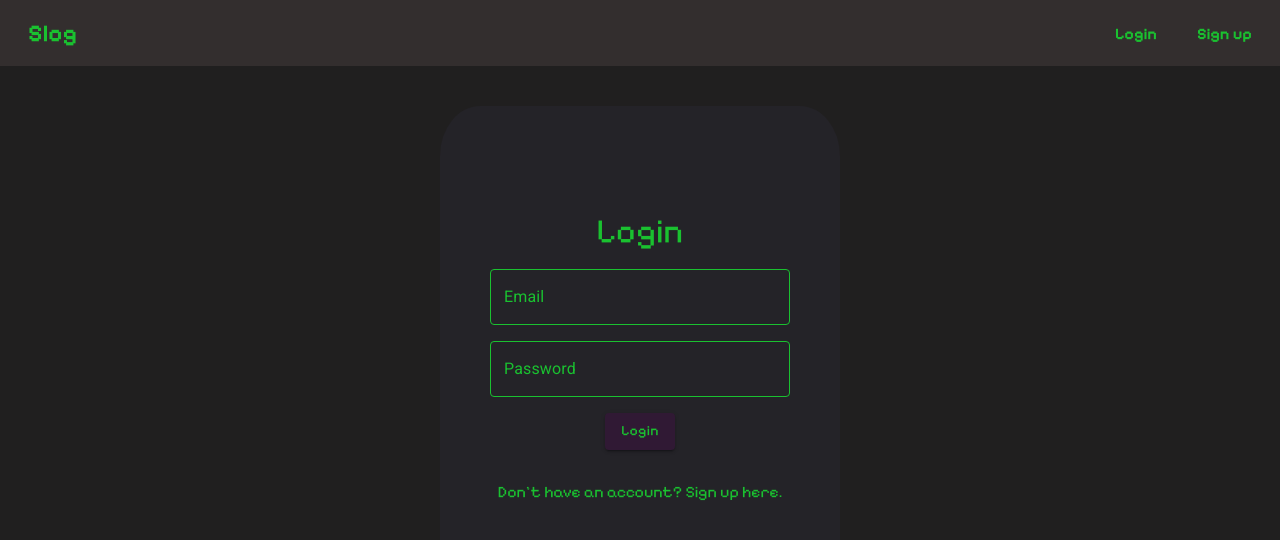
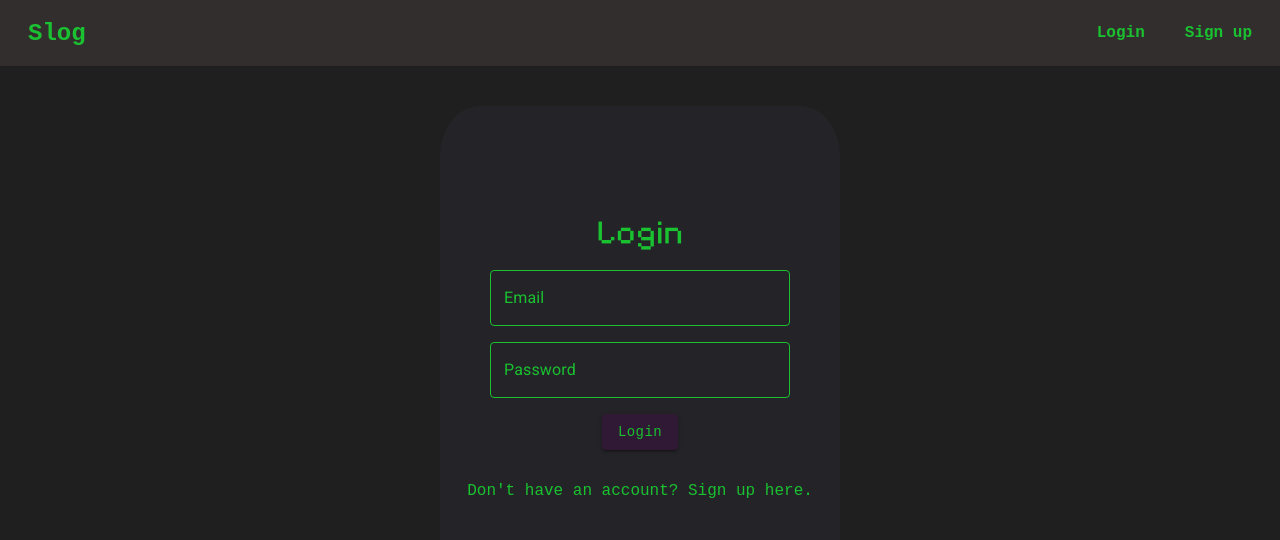
Before and after one commit to VasuB0612/Blog-app, a React (Create React App) app in the folder frontend/: page /login in a window 1280 px wide. Shown: the top 540 px of the page. Built offline with nearby package versions, Linux system fonts and the light colour scheme.

Commit message:
Made some changes

```diff
--- a/frontend/src/Components/BlogCards.js
+++ b/frontend/src/Components/BlogCards.js
@@ -36,7 +36,7 @@ export default function BlogCards({
         `https://blog-backend-pfb0.onrender.com/api/blogs/delete/${blogId}`
       );
       if (response.status === 200) {
-        navigate("/myBlogs");
+        navigate("/blogs");
         removeBlog((blogs) => blogs.filter((blog) => blog._id !== blogId));
       } else {
         alert("Failed to delete the blog. Please try again.");
--- a/frontend/src/Components/Navbar.js
+++ b/frontend/src/Components/Navbar.js
@@ -29,7 +29,7 @@ const Navbar = () => {
     <nav>
       {user && (
         <ul>
-          <h1 style={{ fontFamily: "Pixelify Sans, sans-serif" }}>
+          <h1 style={{ fontFamily: "Source Code Pro, monospace" }}>
             <a href={user ? "/myBlogs" : "#"}>Slog</a>
           </h1>
           <li class="hideOnSmallScreens">
@@ -53,7 +53,7 @@ const Navbar = () => {
       )}
       {!user && (
         <ul>
-          <h1 style={{ fontFamily: "Pixelify Sans, sans-serif" }}>
+          <h1 style={{ fontFamily: "Source Code Pro, monospace" }}>
             <a href={user ? "/myBlogs" : "/"}>Slog</a>
           </h1>
           <li>
--- a/frontend/src/Pages/Login.js
+++ b/frontend/src/Pages/Login.js
@@ -129,7 +129,7 @@ const Login = () => {
             },
             "& .MuiOutlinedInput-input": {
               color: "white",
-              fontFamily: "'Pixelify Sans', sans-serif",
+              fontFamily: "Source Code Pro, monospace",
             },
           }}
           InputLabelProps={{
@@ -167,7 +167,7 @@ const Login = () => {
             },
             "& .MuiOutlinedInput-input": {
               color: "white", // placeholder text color
-              fontFamily: "'Pixelify Sans', sans-serif",
+              fontFamily: "Source Code Pro, monospace",
             },
           }}
           InputLabelProps={{
@@ -183,7 +183,7 @@ const Login = () => {
           sx={{
             backgroundColor: "#301934",
             color: "#1ac130",
-            fontFamily: "'Pixelify Sans', sans-serif",
+            fontFamily: "Source Code Pro, monospace",
             textTransform: "none",
             ":hover": { backgroundColor: "#2a0134" },
           }}
@@ -197,7 +197,7 @@ const Login = () => {
           sx={{
             color: "#1ac130",
             textDecoration: "none",
-            fontFamily: "Pixelify Sans, sans-serif",
+            fontFamily: "Source Code Pro, monospace",
           }}
           marginTop={2}
         >
--- a/frontend/src/Pages/Signup.js
+++ b/frontend/src/Pages/Signup.js
@@ -119,7 +119,7 @@ const Signup = () => {
             },
             "& .MuiOutlinedInput-input": {
               color: "white", // placeholder text color
-              fontFamily: "'Pixelify Sans', sans-serif",
+              fontFamily: "Source Code Pro, monospace",
             },
           }}
           InputLabelProps={{
@@ -156,7 +156,7 @@ const Signup = () => {
             },
             "& .MuiOutlinedInput-input": {
               color: "white", // placeholder text color
-              fontFamily: "'Pixelify Sans', sans-serif",
+              fontFamily: "Source Code Pro, monospace",
             },
           }}
           InputLabelProps={{
@@ -194,7 +194,7 @@ const Signup = () => {
             },
             "& .MuiOutlinedInput-input": {
               color: "white",
-              fontFamily: "'Pixelify Sans', sans-serif",
+              fontFamily: "Source Code Pro, monospace",
             },
           }}
           InputLabelProps={{
@@ -211,7 +211,7 @@ const Signup = () => {
           sx={{
             backgroundColor: "#301934",
             color: "#1ac130",
-            fontFamily: "'Pixelify Sans', sans-serif",
+            fontFamily: "Source Code Pro, monospace",
             textTransform: "none",
             ":hover": { backgroundColor: "#2a0134" },
           }}
--- a/frontend/src/Styles/navStyles.css
+++ b/frontend/src/Styles/navStyles.css
@@ -14,7 +14,7 @@ nav li {
   transition: background-color 0.3s ease;
   font-weight: bold;
   font-size: medium;
-  font-family: "Pixelify Sans", "sans-serif";
+  font-family: Source Code Pro, monospace;
   border-radius: 10px;
 }
 
```
